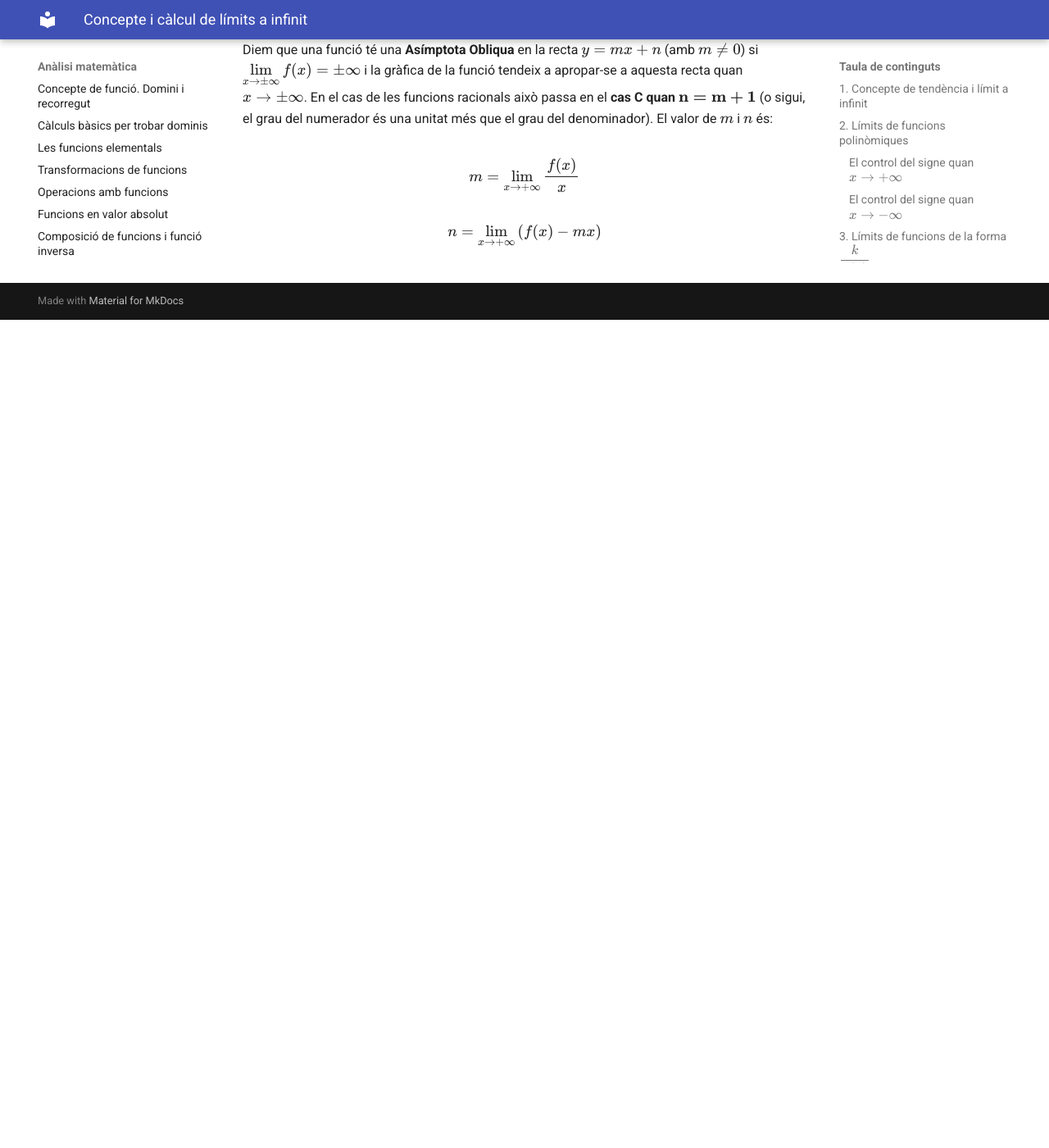
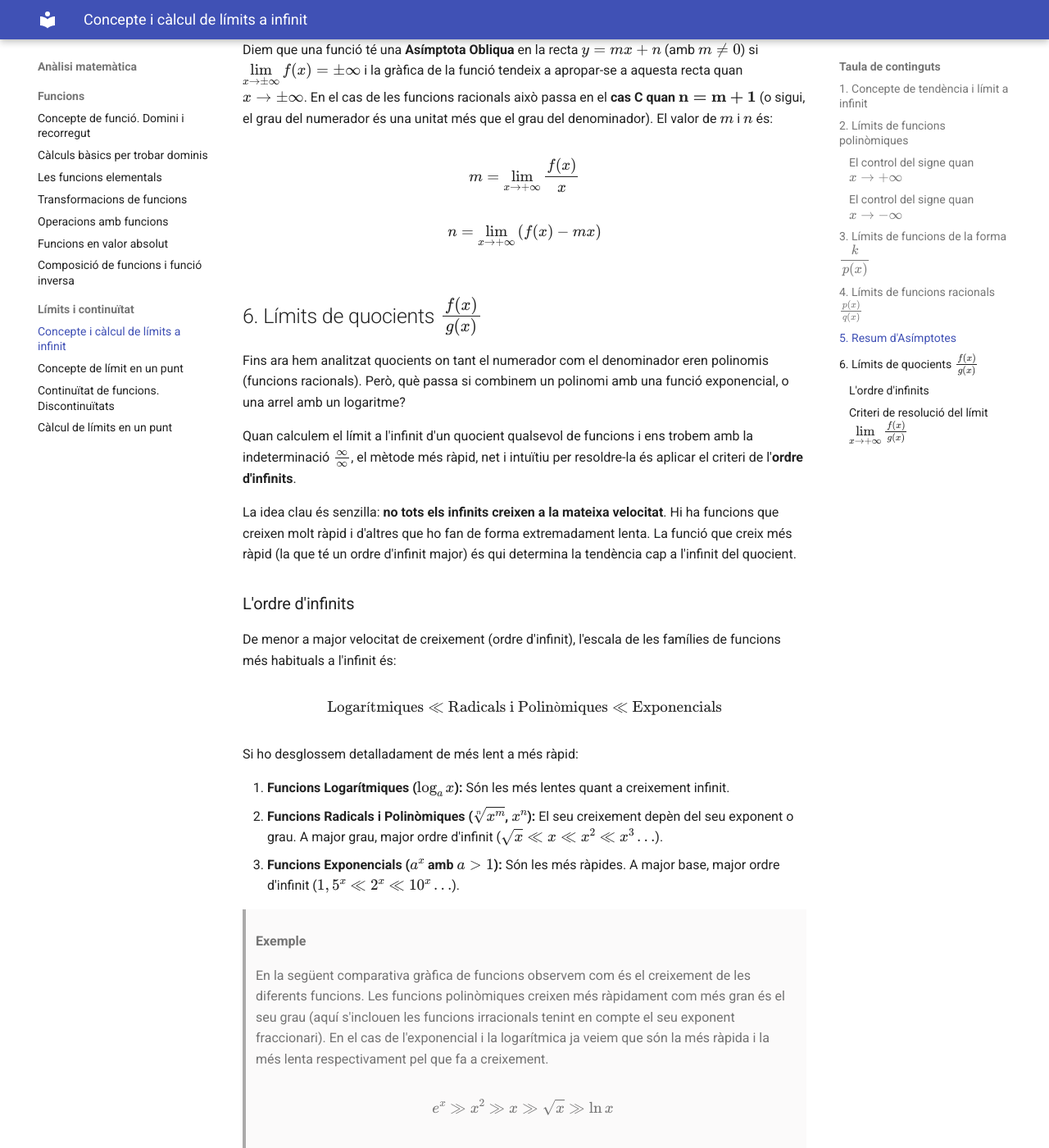
Before and after one commit to irazuzta/MatematiquesBat, an MkDocs documentation site: the page built from docs/analisi/08_limits_infinit.md, in a window 1280 px wide and 1400 px high, scrolled down 9141 px. Shown: the whole window at 82% size. Built offline with MkDocs 1.6.1 and Material for MkDocs 9.7.7, drawn with Linux system fonts in a browser that asks for light colours; before the commit the page ends 9531 px from its top, so only the background shows below that; some of the changed text lies outside the part shown.

Commit message:
cas limit de f/g

```diff
--- a/docs/analisi/08_limits_infinit.md
+++ b/docs/analisi/08_limits_infinit.md
@@ -224,3 +224,65 @@
 
 $$n=\lim\limits_{x \to +\infty} \left(f(x)-mx
 \right)$$
+
+## 6. Límits de quocients $\frac{f(x)}{g(x)}$
+
+Fins ara hem analitzat quocients on tant el numerador com el denominador eren polinomis (funcions racionals). Però, què passa si combinem un polinomi amb una funció exponencial, o una arrel amb un logaritme?
+
+Quan calculem el límit a l'infinit d'un quocient qualsevol de funcions i ens trobem amb la indeterminació $\frac{\infty}{\infty}$, el mètode més ràpid, net i intuïtiu per resoldre-la és aplicar el criteri de l'**ordre d'infinits**.
+
+La idea clau és senzilla: **no tots els infinits creixen a la mateixa velocitat**. Hi ha funcions que creixen molt ràpid i d'altres que ho fan de forma extremadament lenta. La funció que creix més ràpid (la que té un ordre d'infinit major) és qui determina la tendència cap a l'infinit del quocient.
+
+### L'ordre d'infinits
+De menor a major velocitat de creixement (ordre d'infinit), l'escala de les famílies de funcions més habituals a l'infinit és:
+
+$$\text{Logarítmiques} \ll \text{Radicals i Polinòmiques} \ll \text{Exponencials}$$
+
+Si ho desglossem detalladament de més lent a més ràpid:
+
+1. **Funcions Logarítmiques ($\log_a x$):** Són les més lentes quant a creixement infinit.
+2. **Funcions Radicals i Polinòmiques ($\sqrt[n]{x^m}$, $x^n$):** El seu creixement depèn del seu exponent o grau. A major grau, major ordre d'infinit ($\sqrt{x} \ll x \ll x^2 \ll x^3 \dots$).
+3. **Funcions Exponencials ($a^x$ amb $a > 1$):** Són les més ràpides. A major base, major ordre d'infinit ($1,5^x \ll 2^x \ll 10^x \dots$).
+
+> **Exemple**
+>
+> En la següent comparativa gràfica de funcions observem com és el creixement de les diferents funcions. Les funcions polinòmiques creixen més ràpidament com més gran és el seu grau (aquí s'inclouen les funcions irracionals tenint en compte el seu exponent fraccionari). En el cas de l'exponencial i la logarítmica ja veiem que són la més ràpida i la més lenta respectivament pel que fa a creixement.
+>
+> $$e^x \gg x^2 \gg x \gg \sqrt{x} \gg \ln x$$
+>
+> ![Exemple funcions](../img/analisi/totes_funcions.svg){width=55%}
+
+---
+
+### Criteri de resolució del límit $\lim\limits_{x \to +\infty} \frac{f(x)}{g(x)}$
+
+Per resoldre la indeterminació, només hem de comparar qui té l'ordre d'infinit major: el **numerador $f(x)$** o el **denominador $g(x)$**. Es poden donar tres casos:
+
+**Cas 1: El numerador domina (Ordre de $f(x) >$ Ordre de $g(x)$)**
+
+El numerador creix infinitament més ràpid que el denominador i el quocient creix o decreix infinitament.
+
+* **Límit:** El resultat és $\pm\infty$ (el signe es determina amb la regla dels signes dels termes líders).
+
+>**Exemple:**
+>
+>$$\lim_{x \to +\infty} \frac{2^x}{x^4} = +\infty$$
+>
+>*(L'exponencial $2^x$ té un ordre molt superior al polinomi de grau 4, guanya el numerador).*
+
+**Cas 2: El denominador domina (Ordre de $f(x) <$ Ordre de $g(x)$)**
+
+El denominador creix infinitament més ràpid. La fracció s'està dividint per un valor immensament gran en comparació amb el de dalt, de manera que el resultat tendeix cap al zero.
+
+* **Límit:** Sempre és $0$.
+* **Asímptota:** Genera una **Asímptota Horitzontal** en $y = 0$.
+
+>**Exemple:**
+>
+>$$\lim_{x \to +\infty} \frac{\ln(x)}{x} = 0$$
+>
+>*(El logaritme és tan lent que el polinomi $x$ el guanya fàcilment, forçant el zero).*
+
+**Cas 3: Empat tècnic (Ordre de $f(x) =$ Ordre de $g(x)$)**
+
+Això passa quan les dues funcions pertanyen a la mateixa família i tenen el mateix ordre a infinit (com el cas B de dos polinomis del mateix grau que ja hem estudiat). El resultat és un equilibri calculat a partir dels seus coeficients principals.
--- a/mkdocs.yml
+++ b/mkdocs.yml
@@ -39,6 +39,7 @@
       - "Posició relativa de dues rectes": geometria/05_posicio_rectes.md
       - "Mètrica al pla": geometria/06_metrica_pla.md
   - Anàlisi matemàtica:
+    - Funcions:
       - "Concepte de funció. Domini i recorregut": analisi/01_concepte_funcio.md
       - "Càlculs bàsics per trobar dominis": analisi/02_eines_calcul_dominis.md
       - "Les funcions elementals": analisi/03_funcions_elementals.md
@@ -46,6 +47,7 @@
       - "Operacions amb funcions": analisi/05_operacions_funcions.md
       - "Funcions en valor absolut": analisi/06_funcions_valor_absolut.md
       - "Composició de funcions i funció inversa": analisi/07_composicio_inversa_funcions.md
+    - Límits i continuïtat:
       - "Concepte i càlcul de límits a infinit": analisi/08_limits_infinit.md
       - "Concepte de límit en un punt": analisi/09_limits_punt.md
       - "Continuïtat de funcions. Discontinuïtats": analisi/10_continuitat_discontinuitat.md
```
